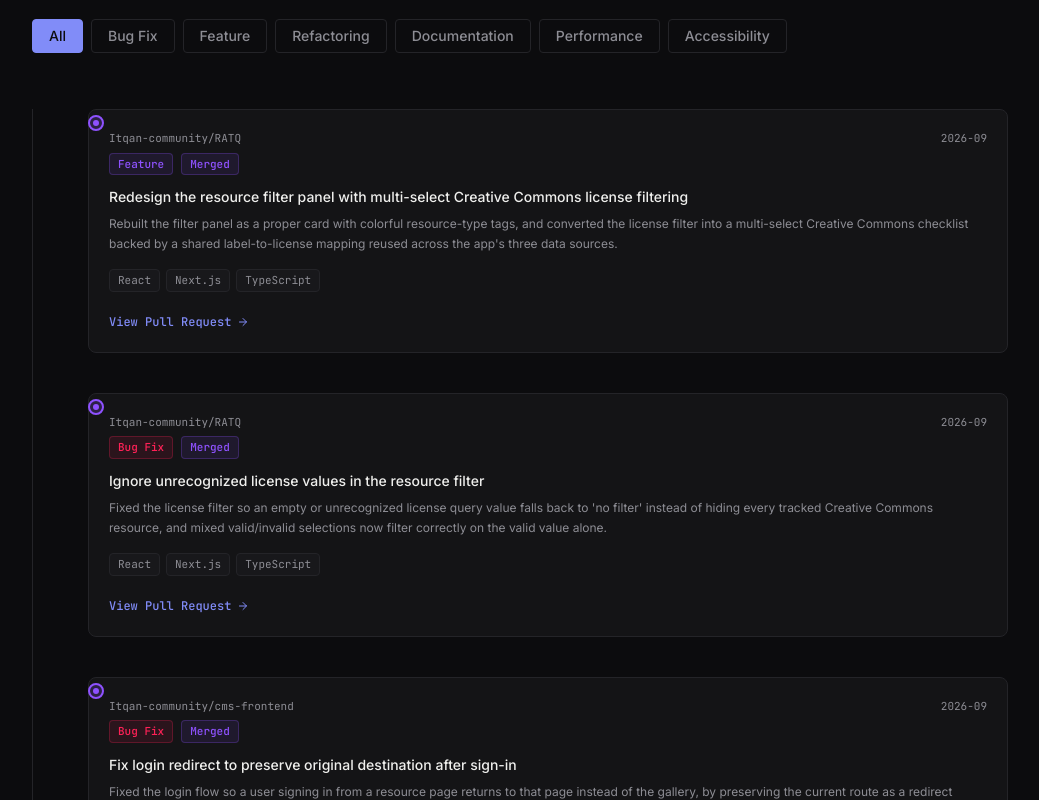
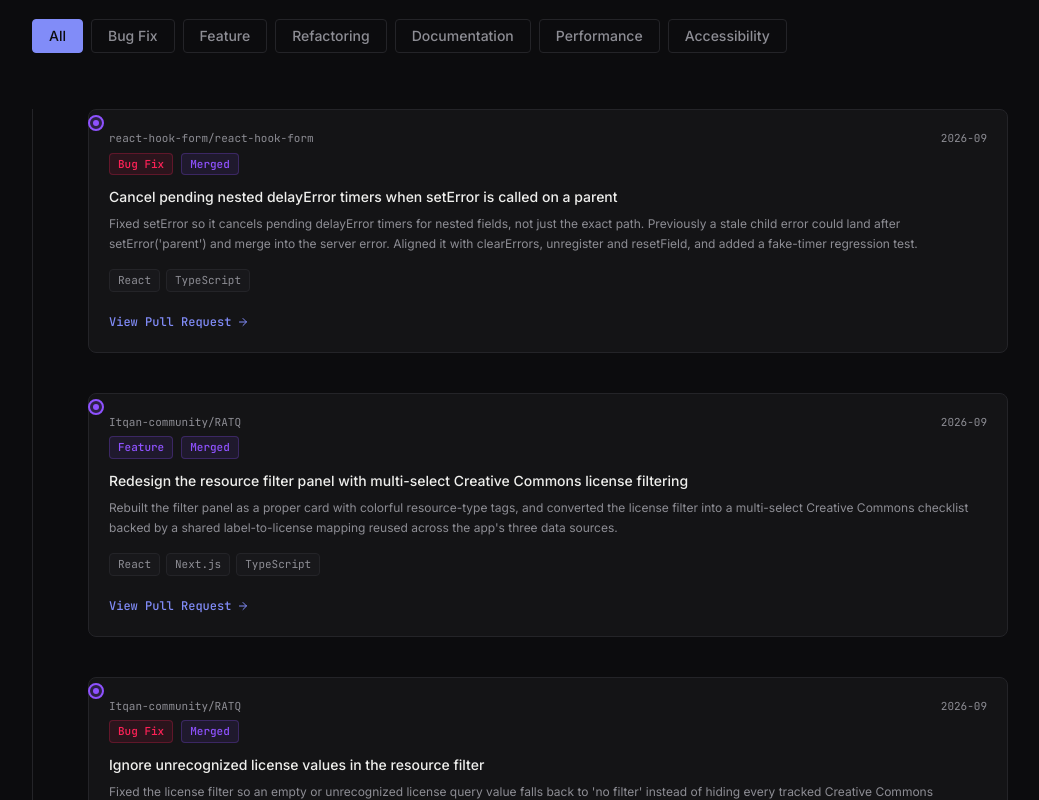
Before and after one commit to Abdalluh28/portfolio, a React (Vite) app: page /contributions in a window 1280 px wide. Shown: the part 440-1240 px from the top of the page, without its empty margins (120-1159 px from the left). Built offline with nearby package versions, Linux system fonts and the light colour scheme.

Commit message:
add react-hook-form contribution

```diff
--- a/src/features/contributions/data/contributions.ts
+++ b/src/features/contributions/data/contributions.ts
@@ -24,6 +24,23 @@ export interface Contribution {
 }
 
 export const contributions: Contribution[] = [
+    {
+        id: "rhf-seterror-cancel-nested-delay-error",
+        repo: "react-hook-form/react-hook-form",
+        title: "Cancel pending nested delayError timers when setError is called on a parent",
+        titleAr:
+            "إلغاء مؤقّتات delayError المعلّقة للحقول المتداخلة عند استدعاء setError على الحقل الأب",
+        description:
+            "Fixed setError so it cancels pending delayError timers for nested fields, not just the exact path. Previously a stale child error could land after setError('parent') and merge into the server error. Aligned it with clearErrors, unregister and resetField, and added a fake-timer regression test.",
+        descriptionAr:
+            "أصلحت setError بحيث يلغي مؤقّتات delayError المعلّقة للحقول المتداخلة بدلاً من مؤقّت المسار نفسه فقط، فلا يظهر خطأ قديم للحقل الفرعي بعد تعيين خطأ على الحقل الأب ويندمج مع خطأ الخادم. جعلت السلوك متسقاً مع clearErrors وunregister وresetField، وأضفت اختبار انحدار بمؤقّتات وهمية.",
+        type: "Bug Fix",
+        tech: ["React", "TypeScript"],
+        status: "Merged",
+        date: "2026-09",
+        prUrl: "https://github.com/react-hook-form/react-hook-form/pull/13775",
+        featured: true,
+    },
     {
         id: "ratq-filter-panel-redesign",
         repo: "Itqan-community/RATQ",
```
